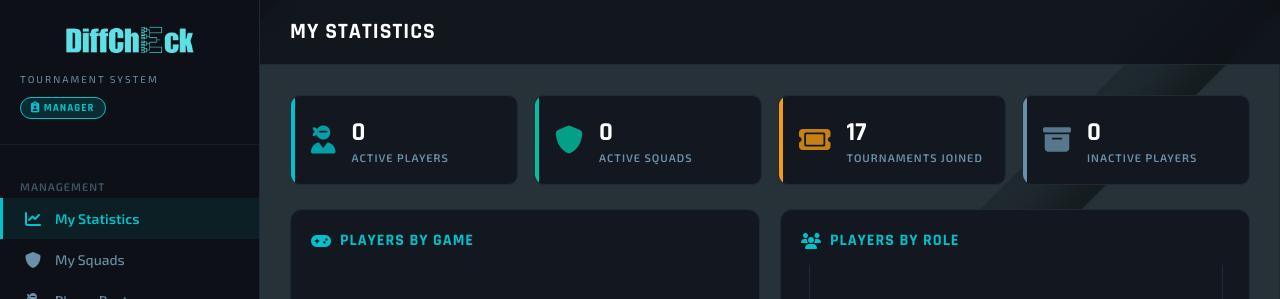
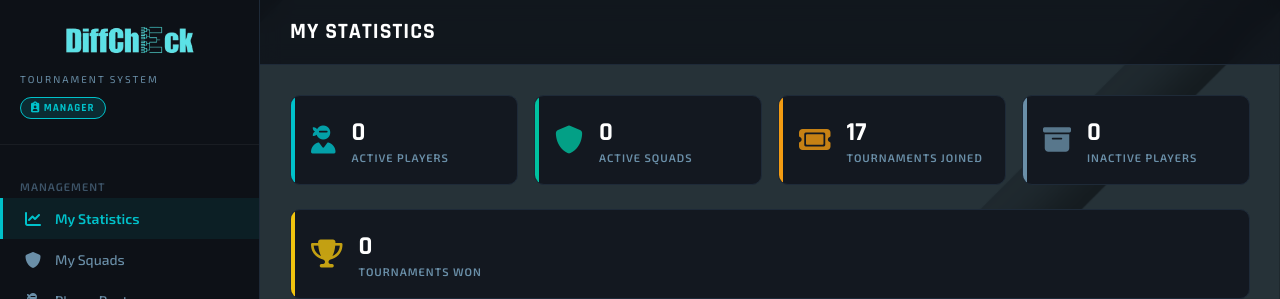
Before and after one commit to Hands097/DiffCheck2.0, a PHP site: page /manager_dashboard.php in a window 1280 px wide, after a click on "My Statistics". Shown: the top 299 px of the page. Run offline with PHP 8.4, Linux system fonts and the light colour scheme; a user stored in the database is signed in; data comes from the database, SQL or seed files in the repository; data that the repository does not hold is empty; a map, chart or similar area stays blank; some libraries are stand-ins or nearby versions.

Commit message:
added a stat card for tournaments won on manager dashboard

```diff
--- a/manager_dashboard.php
+++ b/manager_dashboard.php
@@ -152,6 +152,19 @@ while ($rs = mysqli_fetch_assoc($reg_stats_q)) {
     if ($rs['status'] === 'active')    $reg_active    = (int)$rs['cnt'];
     if ($rs['status'] === 'completed') $reg_completed = (int)$rs['cnt'];
 }
+
+$tournaments_won_q = mysqli_query($conn, "
+    SELECT COUNT(*) as cnt
+    FROM matches m
+    JOIN tournaments t ON m.tournament_id = t.id
+    JOIN registrations r ON m.winner_id = r.id
+    WHERE r.manager_id='$user_id'
+      AND t.status='completed'
+      AND m.round_number = (
+          SELECT MAX(round_number) FROM matches WHERE tournament_id = m.tournament_id
+      )
+");
+$tournaments_won = (int)mysqli_fetch_assoc($tournaments_won_q)['cnt'];
 
 $player_options = [];
 while ($p = mysqli_fetch_assoc($active_players)) { $player_options[] = $p; }
@@ -363,6 +376,13 @@ $avatar_initials = strtoupper(substr($user_data['first_name'], 0, 1) . substr($u
                     <div class="stat-info"><h3><?php echo $total_inactive_players; ?></h3><p>Inactive Players</p></div>
                 </div>
             </div>
+                <div class="stat-card" style="--accent-color: #f1c40f;">
+                    <i class="fa-solid fa-trophy stat-icon"></i>
+                    <div class="stat-info">
+                        <h3><?php echo $tournaments_won; ?></h3>
+                        <p>Tournaments Won</p>
+                    </div>
+                </div>
 
             <div class="charts-grid">
                 <div class="chart-panel">
```
